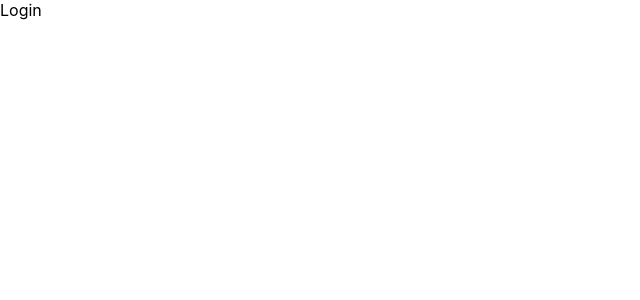
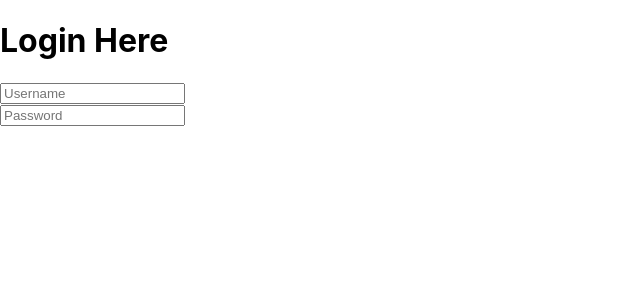
Before and after one commit to SarangAP/TaskBetter, a React (Create React App) app in the folder task-better/: page / in a window 1280 px wide. Shown: the top 300 px of the page, without its empty margins (0-640 px from the left). Built offline with nearby package versions, Linux system fonts and the light colour scheme.

Commit message:
Added input box fields

```diff
--- a/task-better/src/Components/Login/Login.jsx
+++ b/task-better/src/Components/Login/Login.jsx
@@ -2,7 +2,18 @@ import React from 'react'
 import './Login.css';
 const Login = () => {
     return (
-        <div>Login</div>
+        <div className="wrapper">
+            <form action ="">
+                <h1>Login Here</h1>
+                <div className='input-box'>
+                    <input type="text" placeholder = 'Username' required />
+                </div>
+
+                <div className='input-box'>
+                    <input type="password" placeholder = 'Password' required />
+                </div>
+            </form>
+        </div>
     )
 }
 
```
